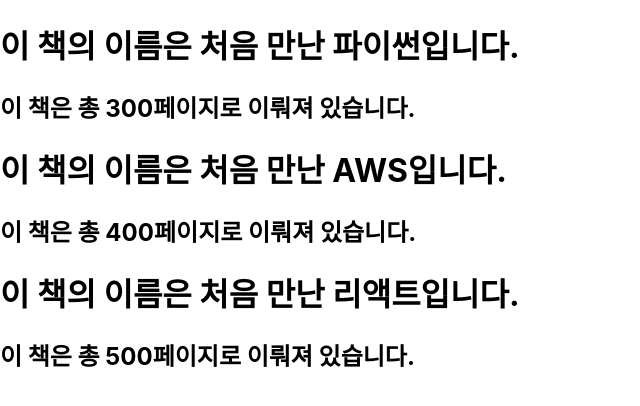
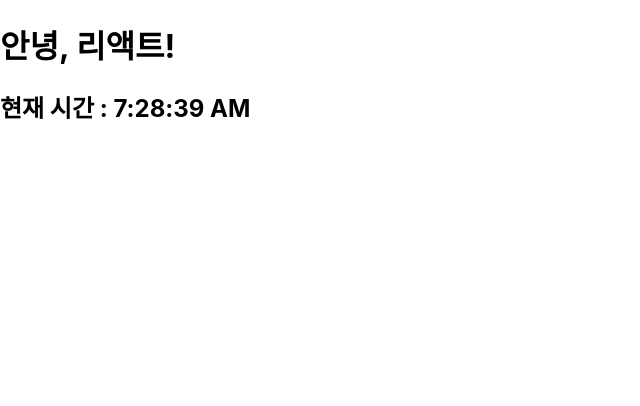
Before and after one commit to lkh0118/23-React1, a React (Create React App) app: page / in a window 1280 px wide. Shown: the top 406 px of the page, without its empty margins (0-640 px from the left). Built offline with nearby package versions, Linux system fonts and the light colour scheme.

Commit message:
4.4 Clock add
4.4 실습 아마도 완성

```diff
--- /dev/null
+++ b/src/chapter_04/Clock.jsx
@@ -0,0 +1,12 @@
+import React from "react";
+
+function Clock(props) {
+    return (
+        <div>
+            <h1>안녕, 리액트!</h1>
+            <h2>현재 시간 : {new Date().toLocaleTimeString()}</h2>
+        </div>
+    );
+}
+
+export default Clock;
--- a/src/index.js
+++ b/src/index.js
@@ -1,17 +1,21 @@
 import React from 'react';
 import ReactDOM from 'react-dom/client';
 import './index.css';
-import App from './App';
+// import App from './App';
 import reportWebVitals from './reportWebVitals';
 
-import Library from "./chapter_03/Library";
+// import Library from "./chapter_03/Library";
+import Clock from './chapter_04/Clock';
 
-const root = ReactDOM.createRoot(document.getElementById('root'));
-root.render(
-  <React.StrictMode>
-    <Library />
-  </React.StrictMode>
-);
+setInterval(() => {
+  const root = ReactDOM.createRoot(document.getElementById('root'));
+  root.render(
+    <React.StrictMode>
+    <Clock />
+    </React.StrictMode>
+  );
+}, 1000)
+
 
 // If you want to start measuring performance in your app, pass a function
 // to log results (for example: reportWebVitals(console.log))
```
